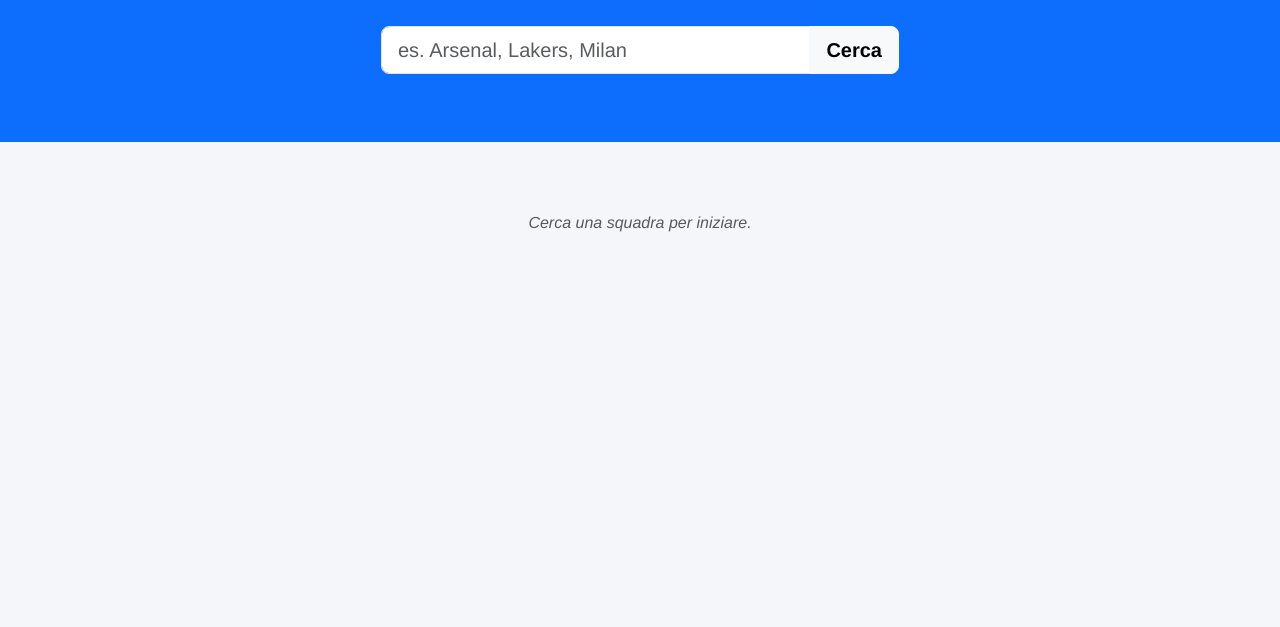
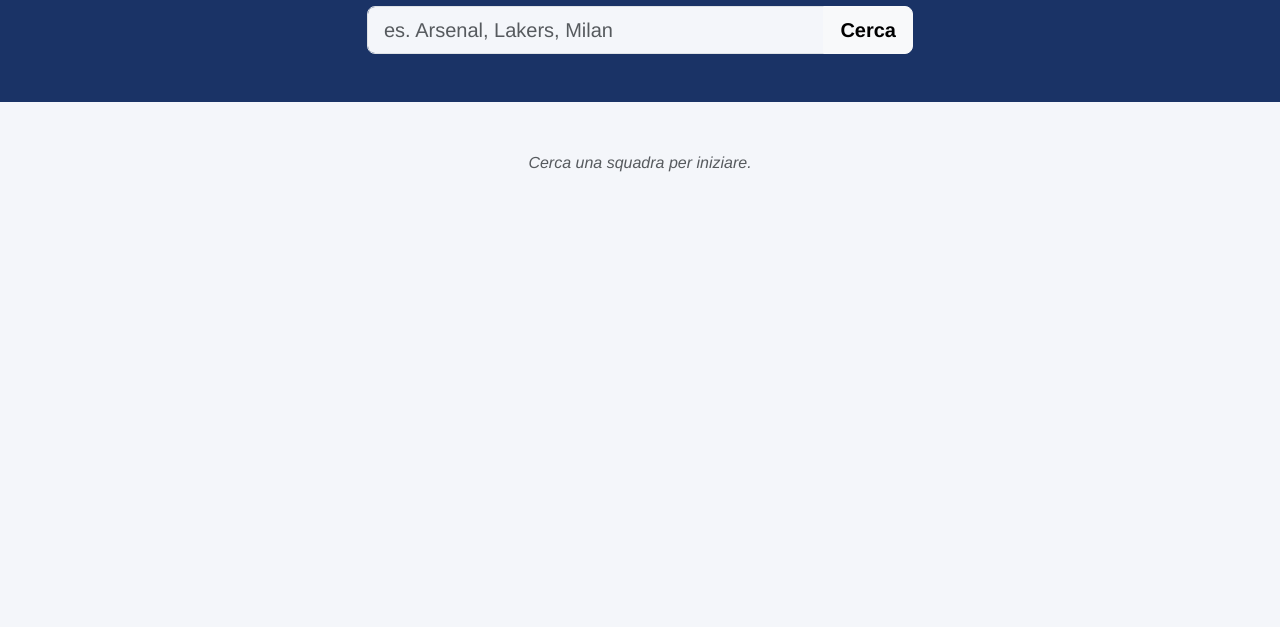
Before and after one commit to emanuel95esposito-ops/Progetto-Settimana-7, a plain HTML site: page index.html in a window 1280 px wide. Shown: the part 173-800 px from the top of the page. Drawn offline with nearby package versions, Linux system fonts and the light colour scheme.

Commit message:
style: colori e tipografia tramite variabili Bootstrap

```diff
--- a/assets/css/style.css
+++ b/assets/css/style.css
@@ -1,30 +1,23 @@
 /* SportsHub — Week Project Settimana VII
-   Reset minimale + tipografia di base. Aggiungi qui le tue regole. */
+   Ho ridefinito lo stile attraverso le variabili CSS di Bootstrap
+   qui seguiranno cambio colori, font e raggi in tutta l'app. */
 
 
-* { box-sizing: border-box; }
+:root {
+  --bs-primary: hsl(220, 60%, 25%);
+  --bs-primary-rgb: 26, 51, 102;
 
-body {
-  margin: 0;
-  font-family: "Helvetica Neue", Arial, sans-serif;
-  font-size: 16px;
-  line-height: 1.6;
-  color: #1a1a1a;
-  background: #f4f6fa;
+  --bs-body-bg: #f4f6fa;
+  --bs-body-color: #1a1a1a;
+  --bs-body-font-family: "Helvetica Neue", Arial, sans-serif;
+  --bs-body-line-height: 1.6;
+
+  --bs-border-radius: .75rem;
 }
 
-.container {
-  max-width: 1100px;
-  margin: 0 auto;
-  padding: 20px;
+.btn-primary {
+  --bs-btn-bg: var(--bs-primary);
+  --bs-btn-border-color: var(--bs-primary);
+  --bs-btn-hover-bg: hsl(220, 60%, 20%);
+  --bs-btn-hover-border-color: hsl(220, 60%, 20%);
 }
-
-.site-header {
-  background-color: hsl(220, 60%, 25%);
-  color: white;
-  padding: 30px 20px;
-  text-align: center;
-}
-
-
-/* Aggiungi qui le tue regole per: form, risultati, card squadra, eventi. */
```
